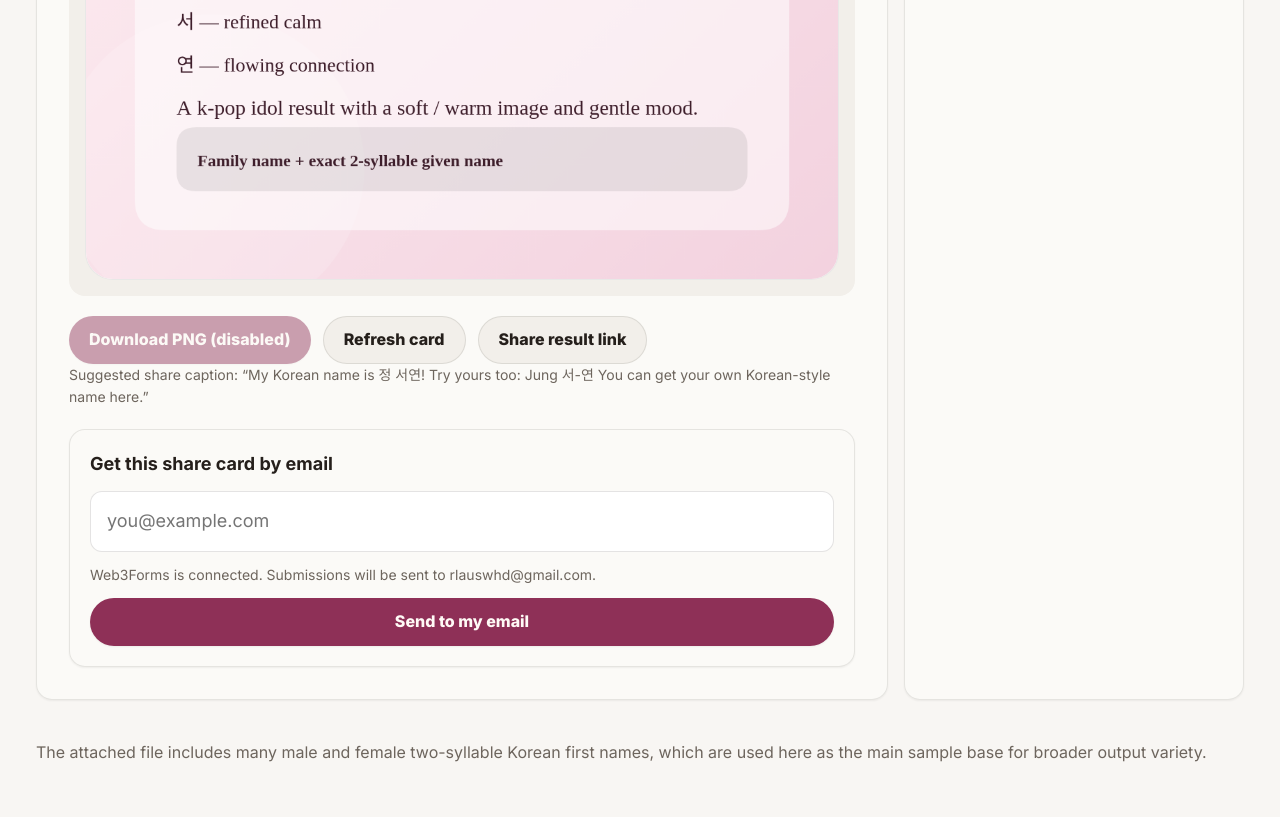
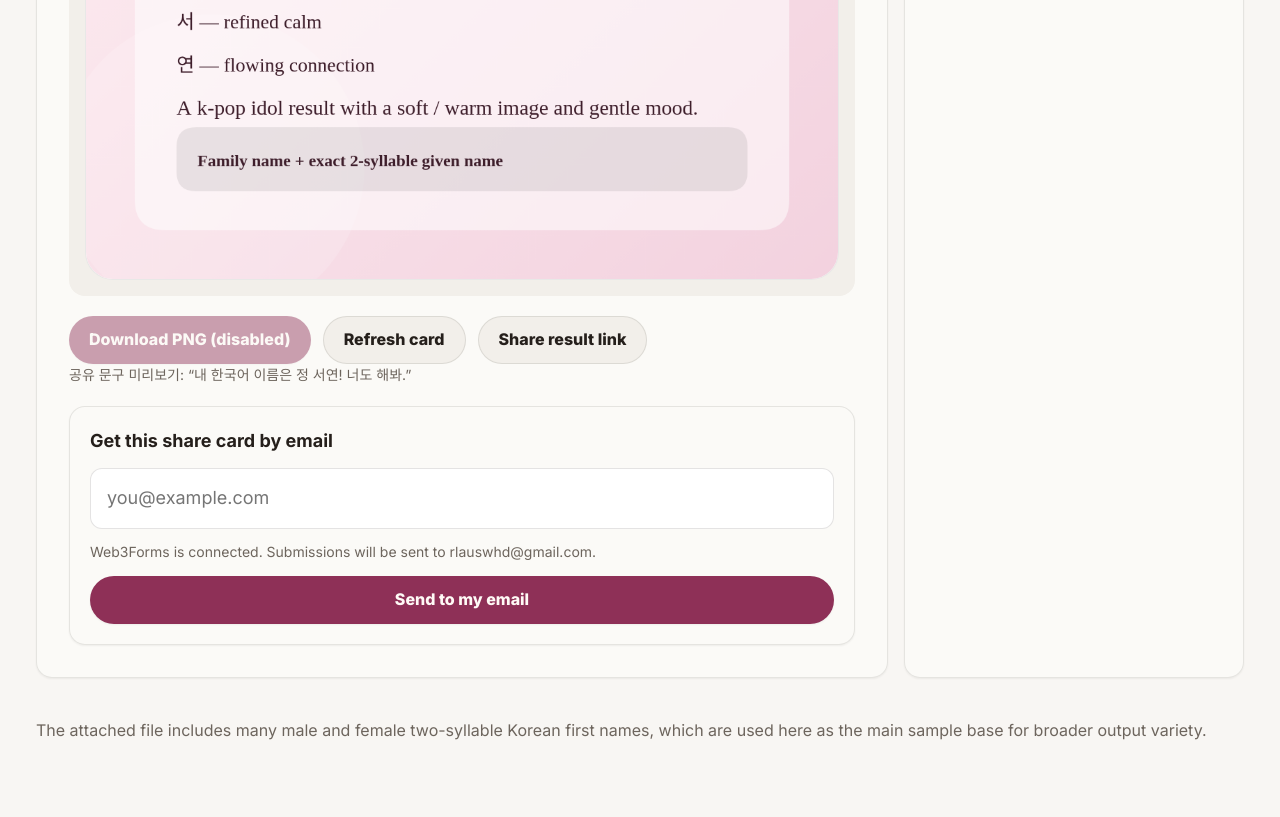
Before and after one commit to Superpowerssonic/korean-naming, a plain HTML site: page index.html in a window 1280 px wide. Shown: the part 3004-3821 px from the top of the page. Drawn offline with Linux system fonts and the light colour scheme.

Commit message:
Update share text to Korean localization

```diff
--- a/index.html
+++ b/index.html
@@ -377,7 +377,7 @@
       const item = results[activeIndex];
       if (!item) return;
       const text = `${buildShareText(item)} You can get your own Korean-style name here.`;
-      shareCopyText.textContent = `Suggested share caption: “${text}”`;
+      shareCopyText.textContent = `공유 문구 미리보기: “내 한국어 이름은 ${item.hangulFull}! 너도 해봐.”`;
       shareLinkBtn.textContent = 'Share result link';
       history.replaceState(null, '', getShareUrl());
     }
@@ -422,6 +422,7 @@ ${url}`;
         }
       } catch (error) {}
       showShareFallback(payload, '이 환경에서는 네이티브 공유가 제한되어 복사용 텍스트 박스를 표시했습니다.');
+      alert('공유용 문구와 링크를 아래 박스에 표시했습니다. 복사해서 사용하세요.');
     }
     function applySharedState(){
       if (sharedSeed) englishName.value = sharedSeed;
```
